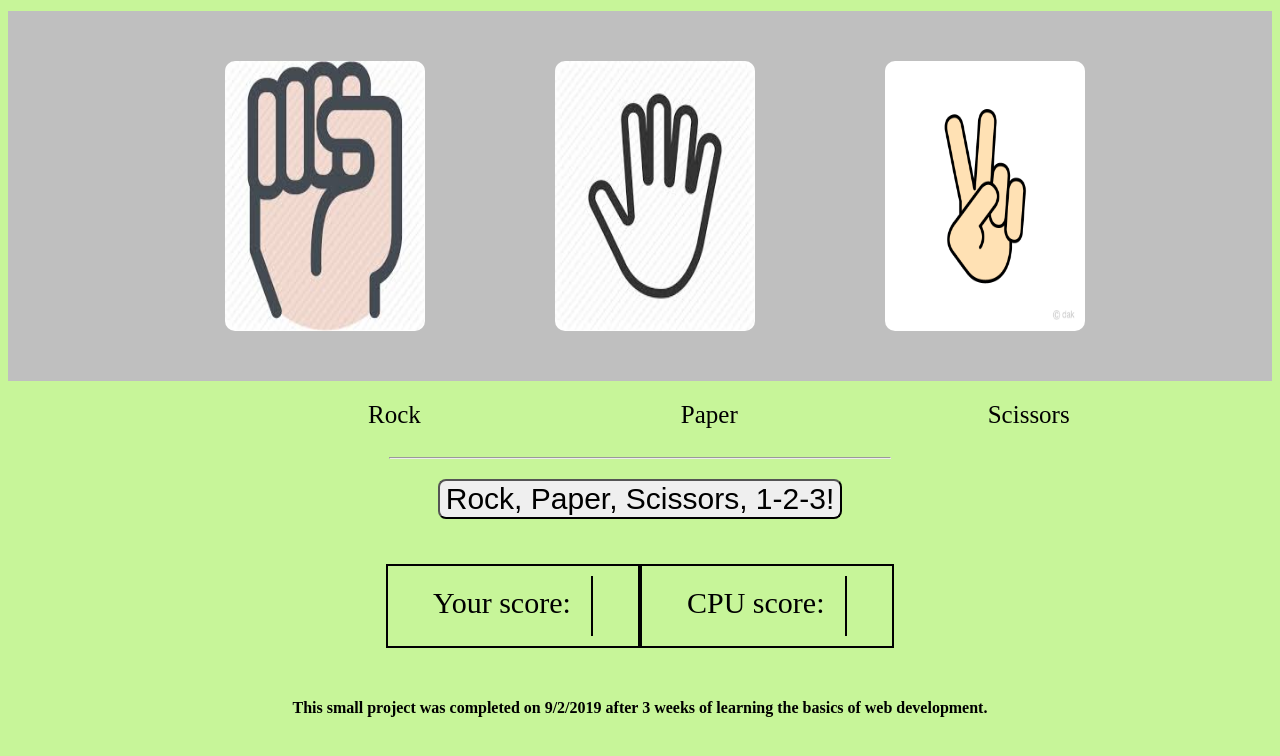
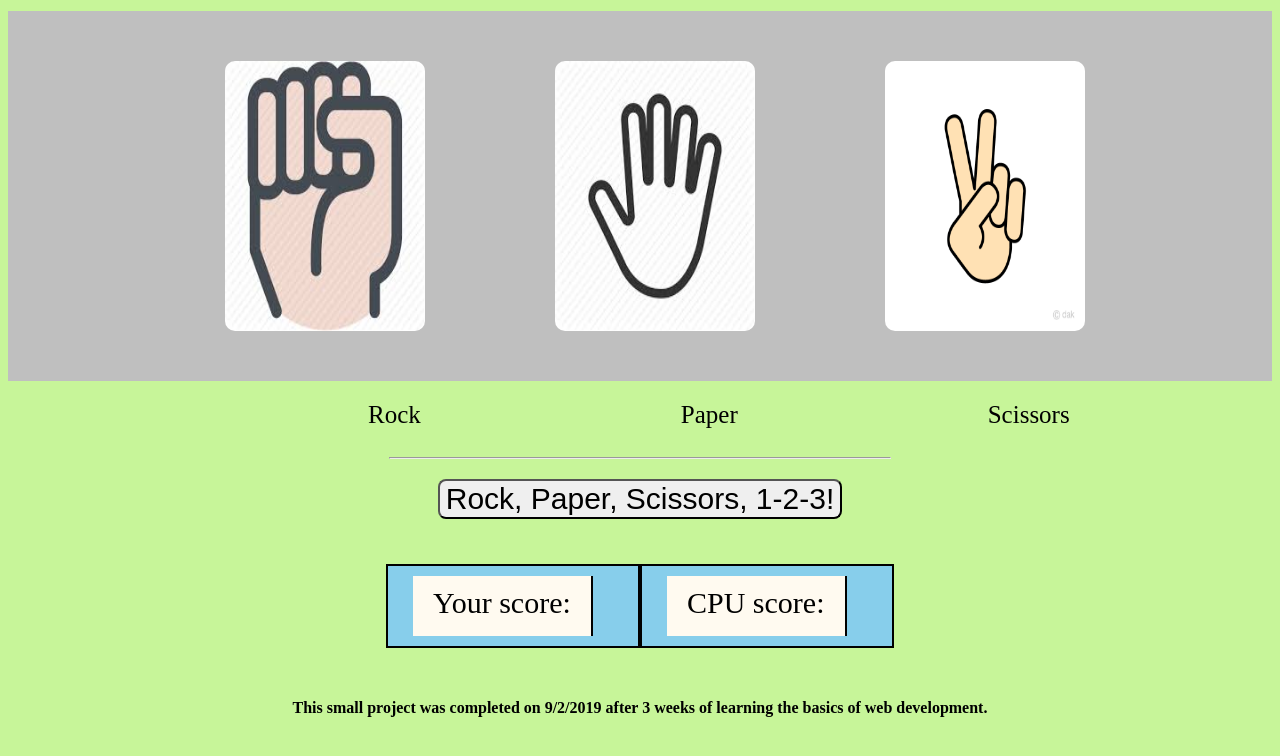
Before and after one commit to SeanofTools/rock-paper-scissors, a plain HTML site: page index.html in a window 1280 px wide. Shown: the part 188-944 px from the top of the page. Drawn offline with Linux system fonts and the light colour scheme.

Commit message:
score colors

```diff
--- a/styles/style.css
+++ b/styles/style.css
@@ -150,11 +150,13 @@ h1 span {
   grid-template-columns: 200px auto;
   font-size: 30px;
   border: 2px solid black;
+  background-color: skyblue;
 }
 
 .scoreCount span {
   border-right: 2px solid black;
   margin-right: 20px;
+  background-color: floralwhite;
 }
 
 /*.cpuCount {
```
